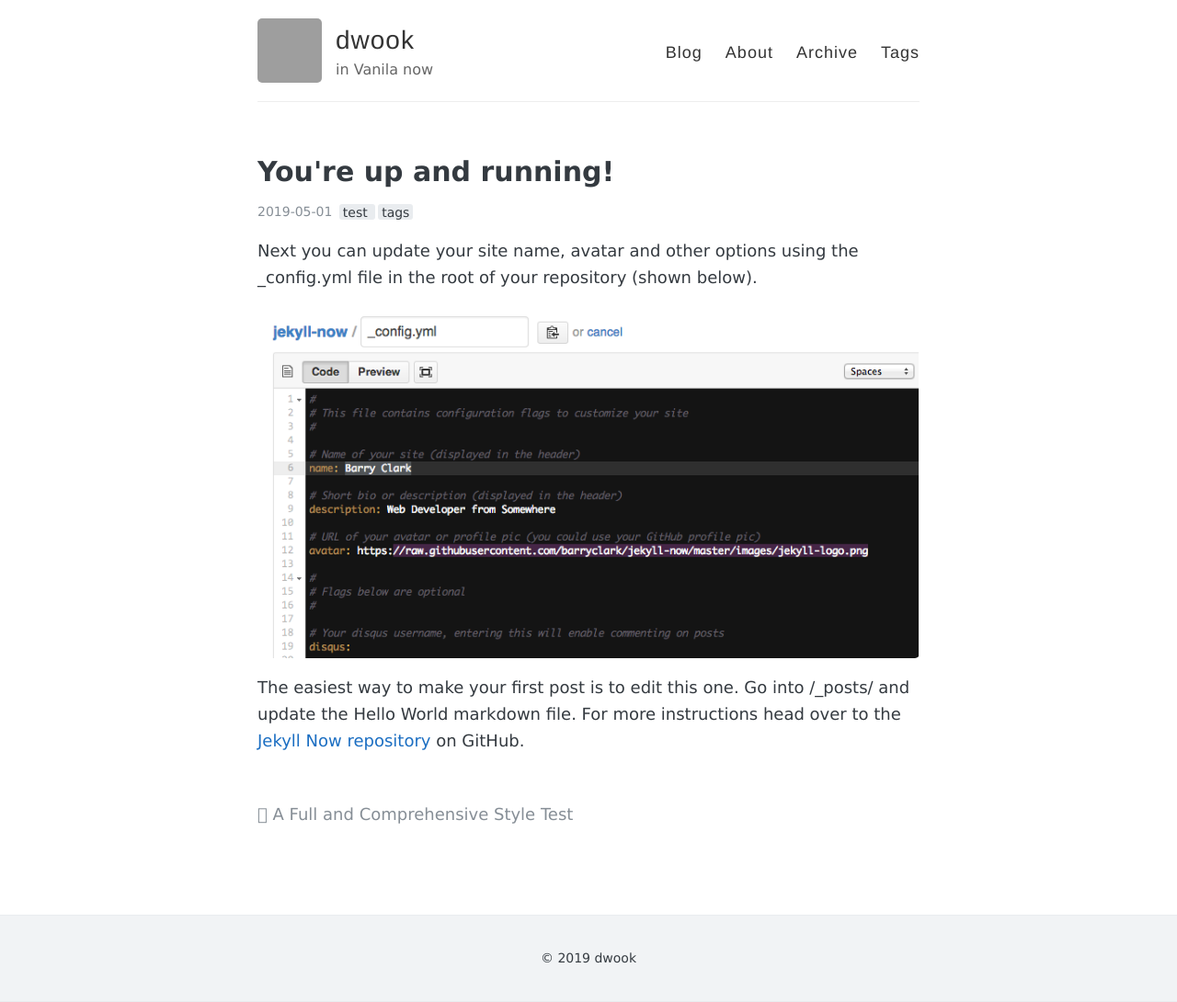
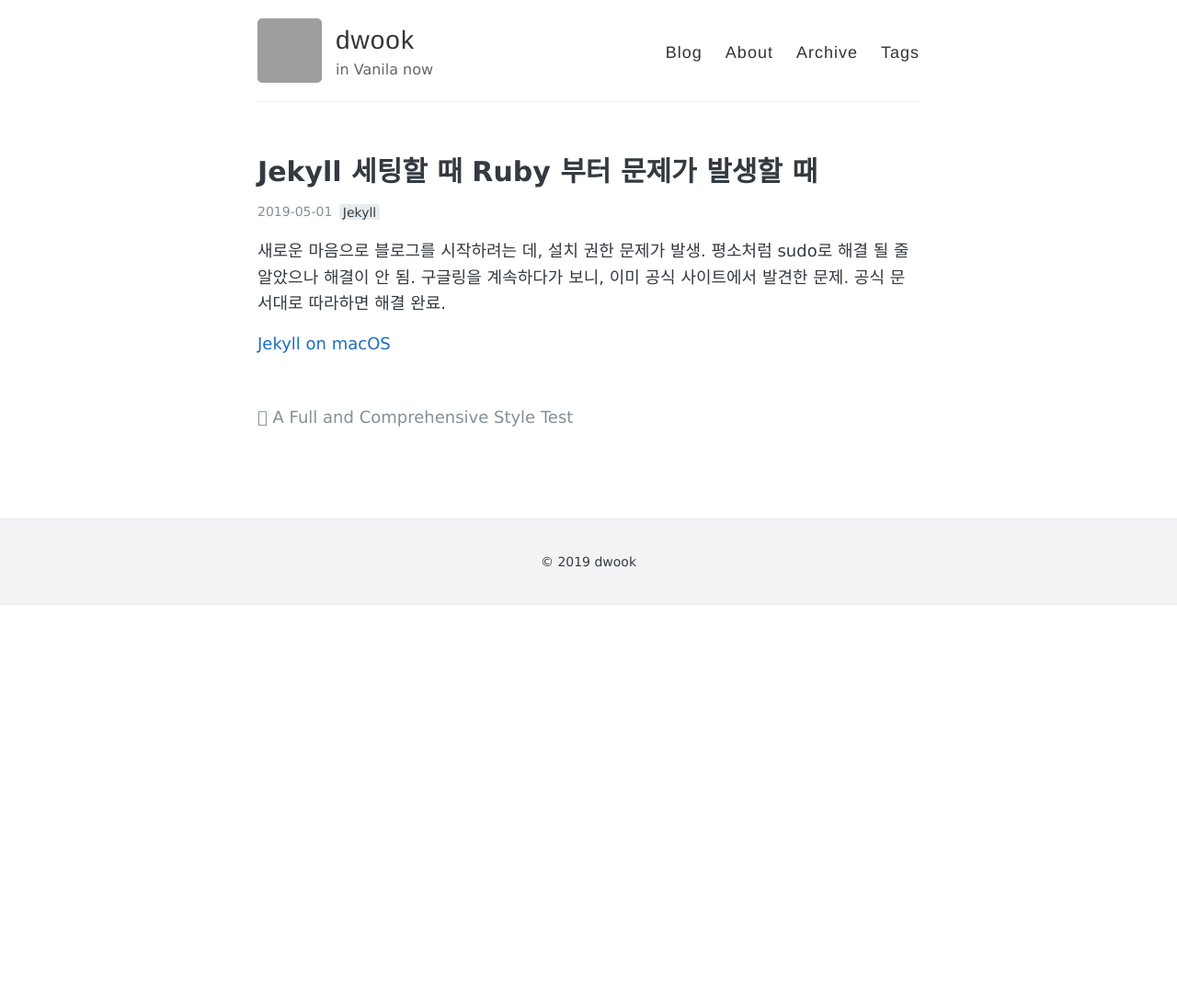
Before and after one commit to dwook/dwook.github.io, a Jekyll site: the page built from _posts/2019-05-01-start-jekyll.md, in a window 1280 px wide. Shown: the whole page at 92% size. Built offline with Jekyll 4.4.1, drawn with Linux system fonts in a browser that asks for light colours; after the commit the page ends 900 px from its top, so only the background shows below that; grey boxes are pictures that could not be loaded.

Commit message:
2019-05-01 3rd

```diff
--- a/_posts/2019-05-01-start-jekyll.md
+++ b/_posts/2019-05-01-start-jekyll.md
@@ -1,13 +1,12 @@
 ---
 layout: post
-title: You're up and running!
+title: Jekyll 세팅할 때 Ruby 부터 문제가 발생할 때
 tags:
-  - test
-  - tags
+  - Jekyll
 ---
 
-Next you can update your site name, avatar and other options using the _config.yml file in the root of your repository (shown below).
+새로운 마음으로 블로그를 시작하려는 데, 설치 권한 문제가 발생.
+평소처럼 sudo로 해결 될 줄 알았으나 해결이 안 됨.
+구글링을 계속하다가 보니, 이미 공식 사이트에서 발견한 문제. 공식 문서대로 따라하면 해결 완료.
 
-![_config.yml]({{ site.baseurl }}/images/config.png)
-
-The easiest way to make your first post is to edit this one. Go into /_posts/ and update the Hello World markdown file. For more instructions head over to the [Jekyll Now repository](https://github.com/barryclark/jekyll-now) on GitHub.
+[Jekyll on macOS](https://jekyllrb.com/docs/installation/macos/)
```
Also changed, not shown: 6 other files.
